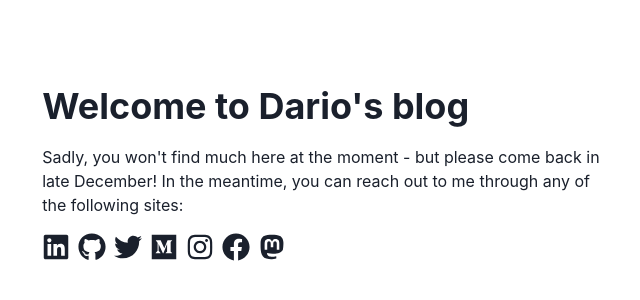
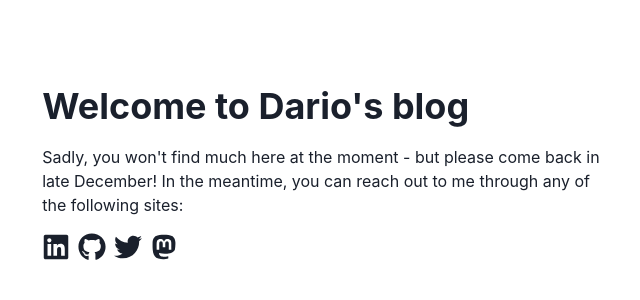
Before and after one commit to dariodjuric/blog, a Next.js app: page / in a window 1280 px wide. Shown: the part 224-524 px from the top of the page, without its empty margins (311-951 px from the left). Built offline with nearby package versions, Linux system fonts and the light colour scheme.

Commit message:
Remove Facebook, Instagram, Medium

```diff
--- a/pages/index.tsx
+++ b/pages/index.tsx
@@ -8,15 +8,7 @@ import {
   VStack,
 } from '@chakra-ui/react';
 import Link from 'next/link';
-import {
-  FaFacebook,
-  FaGithub,
-  FaInstagram,
-  FaLinkedin,
-  FaMastodon,
-  FaMedium,
-  FaTwitter,
-} from 'react-icons/fa';
+import { FaGithub, FaLinkedin, FaMastodon, FaTwitter } from 'react-icons/fa';
 
 const ICON_SIZE = 7;
 
@@ -41,15 +33,6 @@ export default function Home() {
             <Link href="https://twitter.com/dario_djuric">
               <Icon as={FaTwitter} w={ICON_SIZE} h={ICON_SIZE} />
             </Link>
-            <Link href="https://dario-djuric.medium.com/">
-              <Icon as={FaMedium} w={ICON_SIZE} h={ICON_SIZE} />
-            </Link>
-            <Link href="https://www.instagram.com/dariodjuric/">
-              <Icon as={FaInstagram} w={ICON_SIZE} h={ICON_SIZE} />
-            </Link>
-            <Link href="https://www.facebook.com/dario.djuric/">
-              <Icon as={FaFacebook} w={ICON_SIZE} h={ICON_SIZE} />
-            </Link>
             <Link href="https://mastodon.social/@dariodjuric">
               <Icon as={FaMastodon} w={ICON_SIZE} h={ICON_SIZE} />
             </Link>
```
